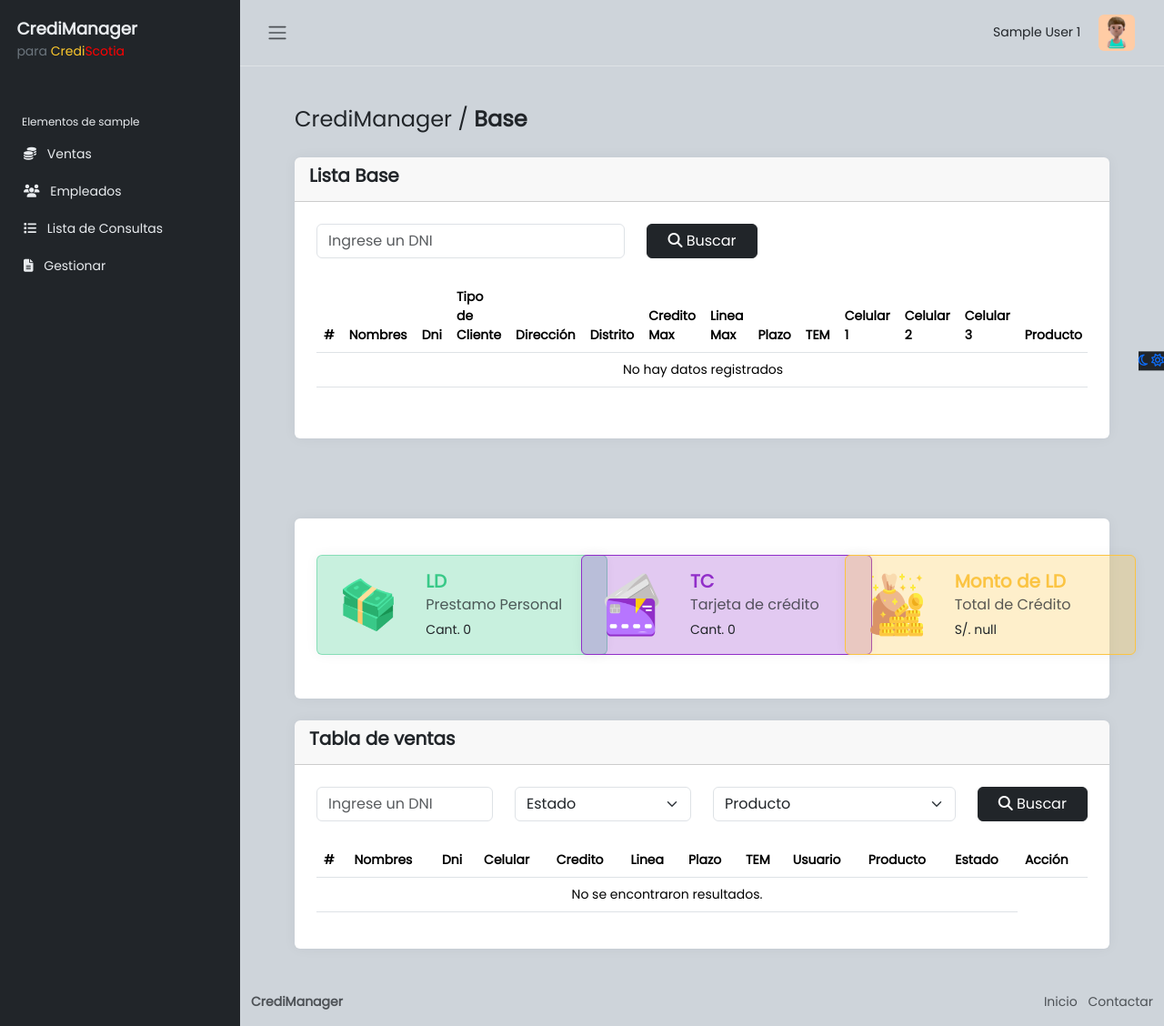
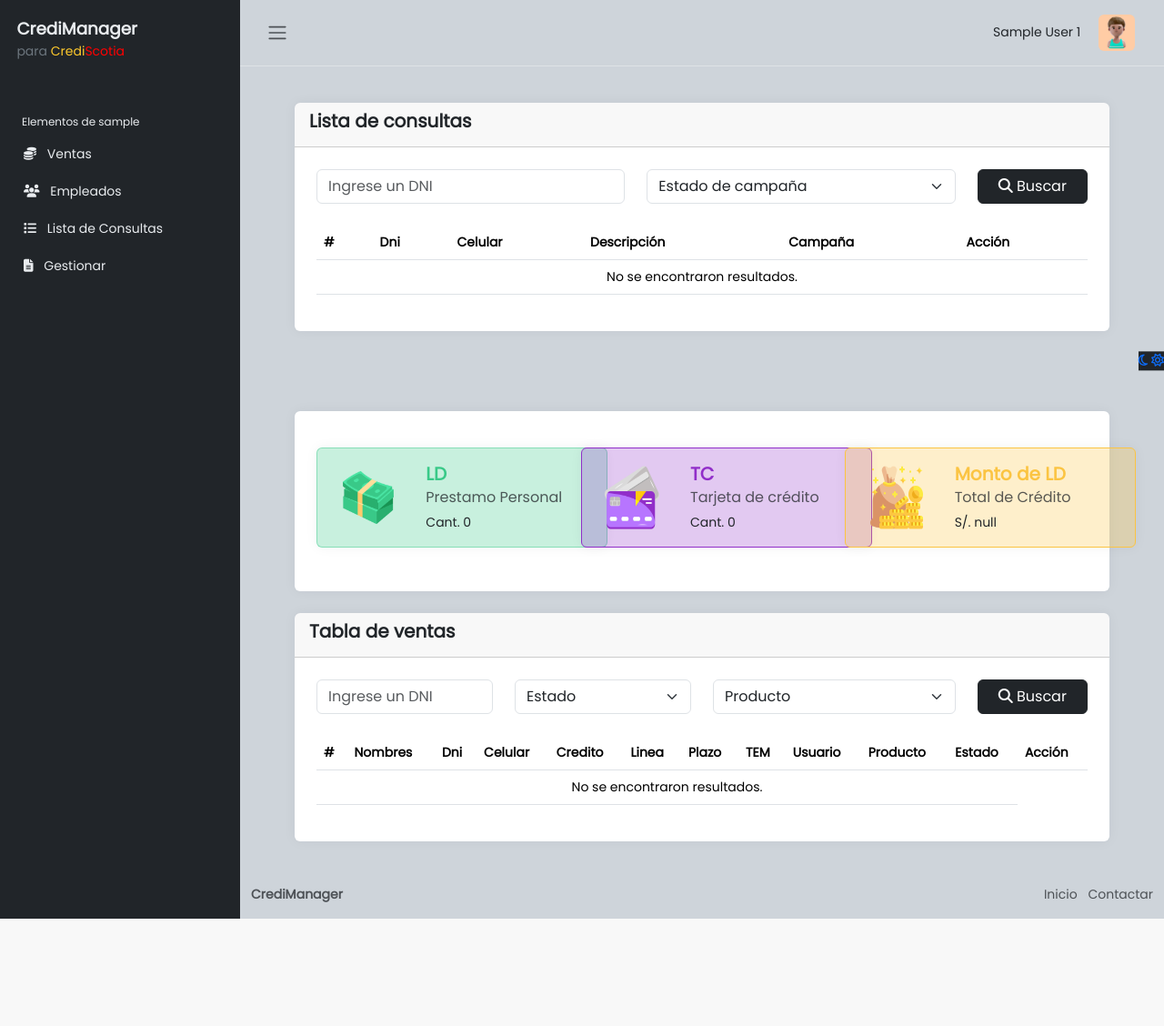
Before and after one commit to svndrv/credi_manager, a PHP site: page /dashboard.php in a window 1280 px wide. Shown: the whole page at 91% size. After the commit the page ends 1010 px from the top, so only its background shows below. Run offline with PHP 8.4, Linux system fonts and the light colour scheme; the visitor is signed in with stand-in values (Sample User, id 1); data that the repository does not hold is empty; some libraries are stand-ins or nearby versions.

Commit message:
Tranlado de consultas a ventas

```diff
--- a/dashboard.php
+++ b/dashboard.php
@@ -26,7 +26,7 @@
         <!-- NAVEGADOR -->
         <?php require "includes/navbardb.php" ?>
         <!-- VIEWS -->
-        <?php require "views/base.php" ?>
+        <?php require "views/consultas.php" ?>
         <?php require "views/ventas.php" ?>
         <!-- FOOTER -->
         <?php require "includes/footerdb.php" ?>
--- a/js/app.js
+++ b/js/app.js
@@ -968,7 +968,6 @@
       option: "obtener_x_id",
     },
     success: function (response) {
-      alert(response);
       data = JSON.parse(response);
       $.each(data, function (i, e) {
         $("#id2").val(data[i]["id"]);
--- a/model/ventas.php
+++ b/model/ventas.php
@@ -30,7 +30,7 @@
     }
     public function agregar_ventas($nombres, $dni, $celular, $credito, $linea, $plazo, $tem, $id_usuario, $tipo_producto, $estado){
 
-        if(empty($nombres) || empty($dni) || empty($celular) || empty($credito) || empty($linea) || empty($plazo) || empty($tem) || empty($id_usuario) || empty($tipo_producto) || empty($estado))
+        if(empty($nombres) || empty($dni) || empty($celular) || empty($credito) || empty($plazo) || empty($tem) || empty($id_usuario) || empty($tipo_producto) || empty($estado))
             return [
                 "status" => "error",
                 "message" => "Verifique los espacios vacios."
--- a/views/base.php
+++ b/views/base.php
@@ -1,12 +1,12 @@
 <main class="content mt-3 px-5 py-4">
     <section class="container-fluid">
         <article class="mb-4">
-            <p><span class="fw-light fs-4">CrediManager / </span><span class="fw-bold fs-4">Base</span></p>
+            <p><span class="fw-light fs-4">CrediManager / </span><span class="fw-bold fs-4"><?php if ($_SESSION['rol'] != '2') { ?>Gestionar <?php } else { ?>Base <?php } ?></span></p>
         </article>
         <article class="card border-0">
             <div class="card-header">
                 <h5 class="card-title fw-bold">
-                    Lista Base
+                    <?php if ($_SESSION['rol'] != '2') { ?>Gestionar <?php } else { ?>Lista Base <?php } ?>
                 </h5>
             </div>
             <div class="card-body p-4">
@@ -73,8 +73,10 @@
                     <input type="hidden" name="opcion" value="base_x_id">
                     <input type="hidden" name="option" value="agregar_ventas">
                     <input type="hidden" name="id" id="id">
-                    <input type="text" id="id_usuario" name="id_usuario" value="<?php echo $_SESSION['id'] ?>">
-                    <input type="text" id="estado" name="estado" value="Pendiente">
+                    <input type="hidden" id="id_usuario" name="id_usuario" value="<?php echo $_SESSION['id'] ?>">
+                    <input type="hidden" id="estado" name="estado" value="Pendiente">
+                    <div class="row">
+                        <div class="col-lg-6">
                             <div class="mb-3">
                                 <label for="nombres" class="form-label">Nombres:</label>
                                 <input type="text" class="form-control" id="nombres" name="nombres">
@@ -87,6 +89,13 @@
                                 <label for="celular_1" class="form-label">Celular:</label>
                                 <input type="text" class="form-control" id="celular_1" name="celular">
                             </div>
+
+                            <div class="mb-3">
+                                <label for="tem" class="form-label">TEM:</label>
+                                <input type="text" class="form-control" id="tem" name="tem">
+                            </div>
+                        </div>
+                        <div class="col-lg-6">
                             <div class="mb-3">
                                 <label for="credito_max" class="form-label">Credito:</label>
                                 <input type="text" class="form-control" id="credito_max" name="credito">
@@ -98,7 +107,8 @@
                             <div class="mb-3">
                                 <label for="plazo_max" class="form-label">Plazo:</label>
                                 <select class="form-select" name="plazo" id="plazo_max">
-                            <option value="0">Plazo</option>
+                                    <option selected>Plazo</option>
+                                    <option value="00">0</option>
                                     <option value="12">12</option>
                                     <option value="24">24</option>
                                     <option value="36">36</option>
@@ -115,10 +125,11 @@
                                     <option value="LD/TC">LD/TC</option>
                                 </select>
                             </div>
-                    <div class="mb-3">
-                        <label for="tem" class="form-label">TEM:</label>
-                        <input type="text" class="form-control" id="tem" name="tem">
                         </div>
+                    </div>
+
+
+
 
 
             </div>
--- a/views/consultas.php
+++ b/views/consultas.php
@@ -62,13 +62,21 @@
     <div class="modal-dialog modal-dialog-centered">
         <div class="modal-content">
             <div class="modal-header">
-                <h1 class="modal-title fs-5" id="editar-consultaModalLabel">Agregar</h1>
+                <h1 class="modal-title fs-5" id="editar-consultaModalLabel">Transladar a Ventas</h1>
                 <button type="button" class="btn-close" data-bs-dismiss="modal" aria-label="Close"></button>
             </div>
             <div class="modal-body">
-                <form id="formActualizarConsulta">
-                    <input type="hidden" name="option" value="actualizar_consulta">
+                <form id="formObtenerBase">
+                    <input type="hidden" name="option" value="agregar_ventas">
                     <input type="hidden" name="id" id="id2">
+                    <input type="hidden" id="id_usuario" name="id_usuario" value="<?php echo $_SESSION['id'] ?>">
+                    <input type="hidden" id="estado" name="estado" value="Pendiente">
+                    <div class="row">
+                        <div class="col-lg-6">
+                            <div class="mb-3">
+                                <label for="nombres" class="form-label">Nombres:</label>
+                                <input type="text" class="form-control" id="nombres" name="nombres" aria-describedby="emailHelp">
+                            </div>
                             <div class="mb-3">
                                 <label for="dni" class="form-label">DNI:</label>
                                 <input type="text" class="form-control" id="dni2" name="dni" aria-describedby="emailHelp">
@@ -78,17 +86,43 @@
                                 <input type="text" class="form-control" id="celular2" name="celular" aria-describedby="emailHelp">
                             </div>
                             <div class="mb-3">
-                        <label for="descripcion" class="form-label">Descripción:</label>
-                        <input type="text" class="form-control" id="descripcion" name="descripcion" aria-describedby="emailHelp">
+                                <label for="tem" class="form-label">TEM:</label>
+                                <input type="text" class="form-control" id="tem" name="tem" aria-describedby="emailHelp">
+                            </div>
+                        </div>
+                        <div class="col-lg-6">
+                            <div class="mb-3">
+                                <label for="credito_max" class="form-label">Credito:</label>
+                                <input type="text" class="form-control" id="credito_max" name="credito">
                             </div>
                             <div class="mb-3">
-                        <label for="campana" class="form-label">Campana:</label>
-                        <select class="form-select" name="campana" id="campana2">
-                            <option value="0">Estado de campaña</option>
-                            <option value="Si">Si</option>
-                            <option value="No">No</option>
+                                <label for="linea" class="form-label">Linea:</label>
+                                <input type="text" class="form-control" id="linea" name="linea">
+                            </div>
+                            <div class="mb-3">
+                                <label for="plazo_max" class="form-label">Plazo:</label>
+                                <select class="form-select" name="plazo" id="plazo_max">
+                                    <option selected>Plazo</option>
+                                    <option value="00">0</option>
+                                    <option value="12">12</option>
+                                    <option value="24">24</option>
+                                    <option value="36">36</option>
+                                    <option value="48">48</option>
+                                    <option value="72">72</option>
                                 </select>
                             </div>
+                            <div class="mb-3">
+                                <label for="tipo_producto" class="form-label">Producto:</label>
+                                <select class="form-select" name="tipo_producto" id="tipo_producto">
+                                    <option value="0">Producto</option>
+                                    <option value="LD">LD</option>
+                                    <option value="TC">TC</option>
+                                    <option value="LD/TC">LD/TC</option>
+                                </select>
+                            </div>
+                        </div>
+                    </div>
+
 
             </div>
             <div class="modal-footer">
```
Lines whose indentation alone changed are shown as unchanged.
